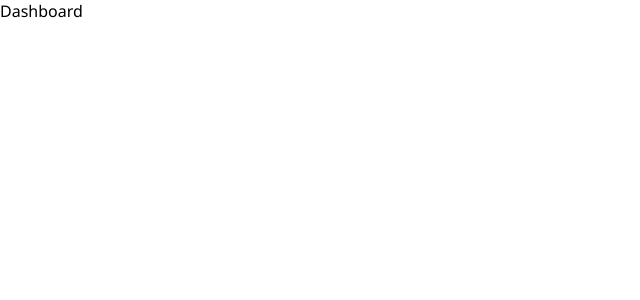
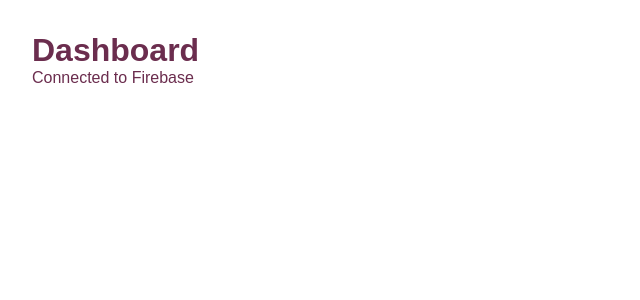
Before and after one commit to Rachelejr/tarsyn-app, a Next.js app: page /dashboard in a window 1280 px wide. Shown: the top 300 px of the page, without its empty margins (0-640 px from the left). Built offline with nearby package versions, Linux system fonts and the light colour scheme.

Commit message:
fix: dashboard utf8 clean

```diff
--- a/src/app/dashboard/page.tsx
+++ b/src/app/dashboard/page.tsx
@@ -1,4 +1,4 @@
 "use client";
 export default function DashboardPage() {
-  return <div>Dashboard</div>;
+  return <div style={{padding:"32px",color:"#6B2D4E",fontFamily:"sans-serif"}}><h1>Dashboard</h1><p>Connected to Firebase</p></div>;
 }
```
